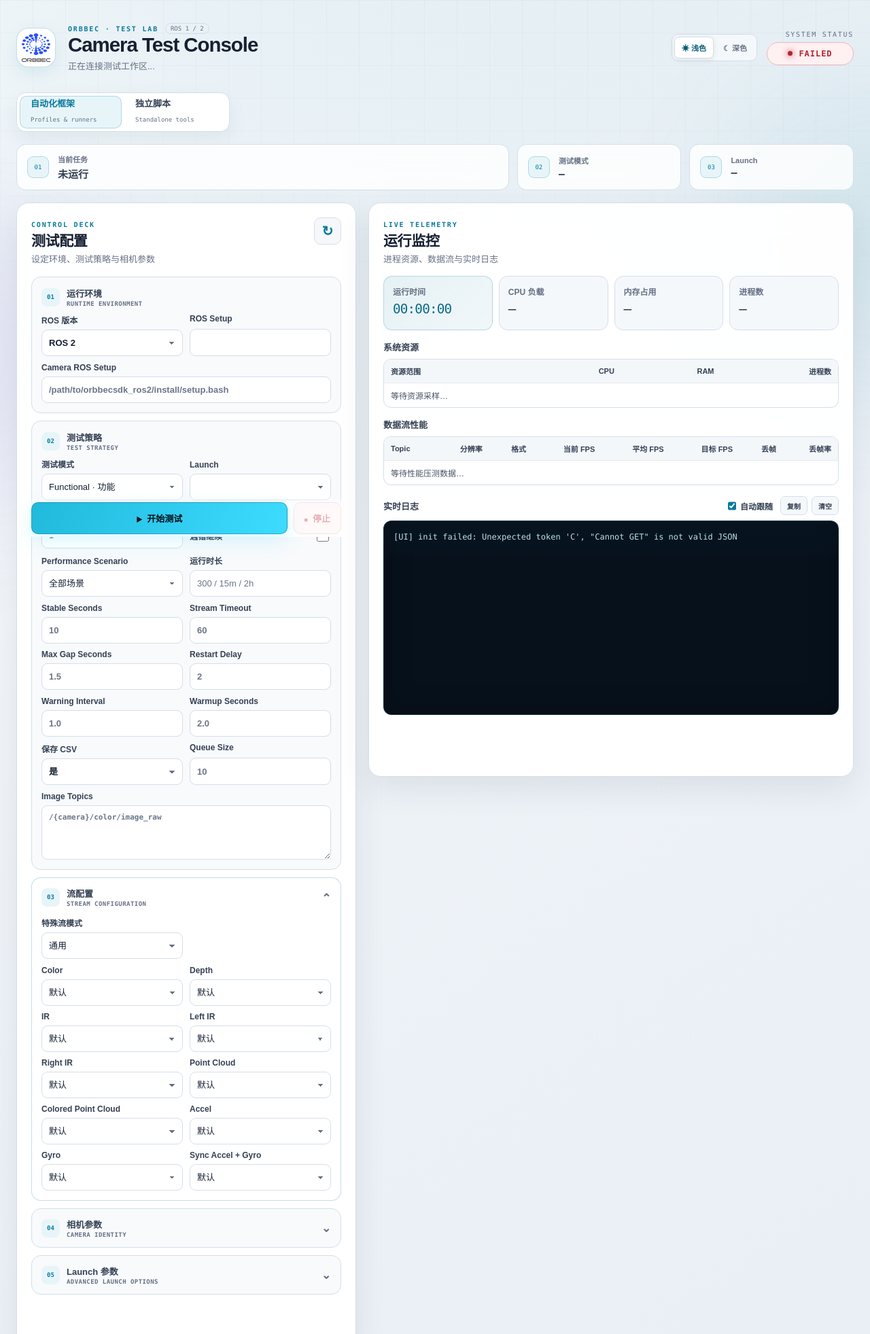
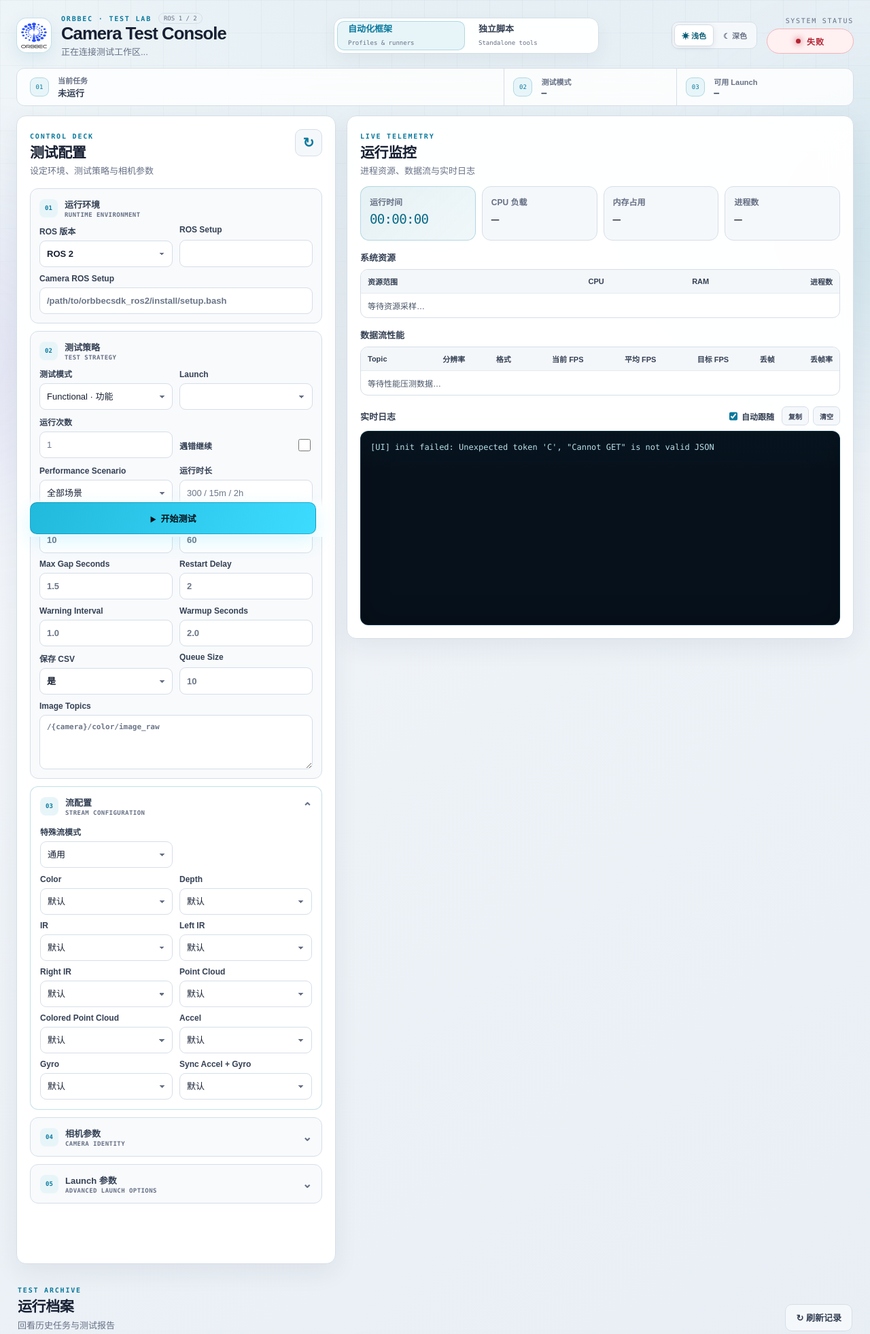
Before and after one commit to obshenlanzhou/ob_Auto_Test_ROS, a Python web app: template auto_test_ws/src/orbbec_camera_auto_test_ui/orbbec_camera_auto_test_ui/templates/index.html in a window 1280 px wide. Shown: the top 1963 px of the page at 68% size. Run offline with Jinja, Linux system fonts and the light colour scheme; the template is opened without the code that fills it, so the values that code supplies are empty.

Commit message:
feat(ui): add localized status labels and enhance workspace navigation

```diff
--- a/auto_test_ws/src/orbbec_camera_auto_test_ui/orbbec_camera_auto_test_ui/static/app.js
+++ b/auto_test_ws/src/orbbec_camera_auto_test_ui/orbbec_camera_auto_test_ui/static/app.js
@@ -18,6 +18,16 @@ const THEME_COLORS = {
   dark: "#07101d",
 };
 const ACTIVE_RUN_STATUSES = new Set(["starting", "running", "stopping"]);
+const STATUS_LABELS = {
+  idle: "空闲",
+  starting: "启动中",
+  running: "运行中",
+  stopping: "停止中",
+  passed: "已通过",
+  failed: "失败",
+  interrupted: "已中断",
+  warning: "警告",
+};
 const DEFAULT_SETUPS = {
   "2": {
     ros: "/opt/ros/humble/setup.bash",
@@ -469,29 +479,57 @@ function setStatus(status) {
   const dot = document.createElement("i");
   dot.setAttribute("aria-hidden", "true");
   const label = document.createElement("span");
-  label.textContent = value;
+  label.textContent = STATUS_LABELS[value] || value;
   node.replaceChildren(dot, label);
   node.className = `status-pill ${value}`;
-  const running = ["starting", "running", "stopping"].includes(status);
+  const running = ACTIVE_RUN_STATUSES.has(value);
   $("startButton").disabled = running;
   $("stopButton").disabled = !running;
+  $("stopButton").classList.toggle("is-hidden", !running);
   $("standaloneStartButton").disabled = running;
   $("standaloneStopButton").disabled = !running;
+  $("standaloneStopButton").classList.toggle("is-hidden", !running);
+
+  const showMonitor = value !== "idle";
+  $("monitorEmpty").classList.toggle("is-hidden", showMonitor);
+  $("monitorContent").classList.toggle("is-hidden", !showMonitor);
+  $("monitorEmpty").closest(".monitor").dataset.state = value;
+}
+
+function updateMonitorEmptyCopy() {
+  const standalone = state.workspace === "standalone";
+  $("monitorEmptyTitle").textContent = standalone ? "等待独立脚本" : "等待测试任务";
+  $("monitorEmptyDescription").textContent = standalone
+    ? "选择一个独立工具并检查必要参数，启动指令、运行进度与日志会显示在这里。"
+    : "在左侧完成环境与测试策略配置，运行指标、数据流与实时日志会显示在这里。";
 }
 
 function switchWorkspace(workspace, updateUrl = true) {
   state.workspace = workspace === "standalone" ? "standalone" : "framework";
   $("frameworkWorkspaceButton").classList.toggle("active", state.workspace === "framework");
   $("standaloneWorkspaceButton").classList.toggle("active", state.workspace === "standalone");
+  $("frameworkWorkspaceButton").setAttribute(
+    "aria-pressed",
+    String(state.workspace === "framework")
+  );
+  $("standaloneWorkspaceButton").setAttribute(
+    "aria-pressed",
+    String(state.workspace === "standalone")
+  );
   for (const panel of document.querySelectorAll("[data-workspace-panel]")) {
     panel.classList.toggle("is-hidden", panel.dataset.workspacePanel !== state.workspace);
   }
   $("launchCount").textContent =
     state.workspace === "standalone"
-      ? `${state.standaloneTests.length} · TOOLS`
+      ? `${state.standaloneTests.length} 个脚本`
       : $("launchFile").options.length
-        ? `${$("launchFile").options.length} · ROS ${$("rosVersion").value}`
+        ? `${$("launchFile").options.length} 个 · ROS ${$("rosVersion").value}`
         : "—";
+  $("resourceCountLabel").textContent =
+    state.workspace === "standalone" ? "可用脚本" : "可用 Launch";
+  $("currentModeLabel").textContent =
+    state.workspace === "standalone" ? "任务类型" : "测试模式";
+  updateMonitorEmptyCopy();
   if (updateUrl) {
     const url = new URL(window.location.href);
     if (state.workspace === "standalone") {
@@ -717,9 +755,10 @@ function renderMonitor(payload = {}) {
   $("standaloneMonitor").classList.toggle("is-hidden", !standalone);
   $("frameworkMonitor").classList.toggle("is-hidden", standalone);
   $("runMeta").classList.toggle("is-hidden", standalone);
+  const statusLabel = STATUS_LABELS[payload.status] || payload.status || "";
   $("monitorDescription").textContent = standalone
-    ? "启动指令、运行进度与实时日志"
-    : "进程资源、数据流与实时日志";
+    ? `独立脚本进度与实时日志${statusLabel ? ` · ${statusLabel}` : ""}`
+    : `进程资源、数据流与实时日志${statusLabel ? ` · ${statusLabel}` : ""}`;
 
   if (standalone) {
     $("standaloneElapsed").textContent = formatDuration(
@@ -819,6 +858,7 @@ async function loadConfig() {
     $(id).value = config.stream_options?.[name] || "";
   }
   $("workspacePath").textContent = `工作区: ${config.auto_test_ws}`;
+  $("workspacePath").title = config.auto_test_ws || "";
   updateRosVersionControls({ fillBlank: true });
 }
 
@@ -842,7 +882,9 @@ function loadLaunchFiles() {
   const configured = state.config.ros_version === rosVersion ? state.config.launch_file : "";
   renderLaunchFileOptions(files, configured);
   $("launchFile").title = `内置 ${files.length} 个 ROS${rosVersion} 单相机 Launch`;
-  $("launchCount").textContent = `${files.length} · ROS ${rosVersion}`;
+  if (state.workspace === "framework") {
+    $("launchCount").textContent = `${files.length} 个 · ROS ${rosVersion}`;
+  }
   updateLaunchConfigOptions(configured ? state.config.launch_config : "");
 }
 
@@ -853,7 +895,10 @@ async function pollStatus() {
     if (payload.run_id) {
       $("runMeta").textContent = `${payload.run_id} ${payload.exit_code === null ? "" : `exit=${payload.exit_code}`}`;
       $("currentRunId").textContent = payload.run_id;
-      $("currentMode").textContent = payload.mode || "-";
+      $("currentMode").textContent =
+        payload.runner_type === "standalone"
+          ? state.standaloneTest?.title || "独立脚本"
+          : payload.mode || "-";
     } else {
       $("runMeta").textContent = "";
       $("currentRunId").textContent = "未运行";
@@ -1189,6 +1234,11 @@ async function loadRunDetail(runId) {
 async function init() {
   initTheme();
   setStatus("idle");
+  const initialWorkspace =
+    new URLSearchParams(window.location.search).get("workspace") === "standalone"
+      ? "standalone"
+      : "framework";
+  switchWorkspace(initialWorkspace, false);
   $("runForm").addEventListener("submit", startRun);
   $("standaloneForm").addEventListener("submit", startStandaloneRun);
   $("stopButton").addEventListener("click", stopRun);
@@ -1228,11 +1278,6 @@ async function init() {
   await loadConfig();
   await loadStandaloneTests();
   loadLaunchFiles();
-  const initialWorkspace =
-    new URLSearchParams(window.location.search).get("workspace") === "standalone"
-      ? "standalone"
-      : "framework";
-  switchWorkspace(initialWorkspace, false);
   await loadRuns();
   await pollStatus();
   state.polling = setInterval(pollStatus, 1000);
--- a/auto_test_ws/src/orbbec_camera_auto_test_ui/orbbec_camera_auto_test_ui/static/style.css
+++ b/auto_test_ws/src/orbbec_camera_auto_test_ui/orbbec_camera_auto_test_ui/static/style.css
@@ -48,7 +48,7 @@
   --code-muted: #668092;
   --inset-highlight: rgba(255, 255, 255, 0.72);
   --scrollbar: #9babbc;
-  --radius: 18px;
+  --radius: 14px;
   --radius-sm: 11px;
   --shadow: 0 18px 48px rgba(31, 49, 69, 0.09);
   --font: "DM Sans", "PingFang SC", "Microsoft YaHei", sans-serif;
@@ -219,18 +219,18 @@ textarea:disabled {
 }
 
 .shell {
-  width: min(1580px, calc(100vw - 48px));
+  width: min(1680px, calc(100vw - 48px));
   margin: 0 auto;
-  padding: 26px 0 56px;
+  padding: 18px 0 48px;
 }
 
 .topbar {
-  display: flex;
+  display: grid;
+  grid-template-columns: minmax(360px, auto) minmax(320px, 1fr) auto;
   align-items: center;
-  justify-content: space-between;
-  gap: 24px;
-  min-height: 88px;
-  margin-bottom: 22px;
+  gap: 22px;
+  min-height: 68px;
+  margin-bottom: 14px;
 }
 
 .header-tools {
@@ -273,15 +273,15 @@ textarea:disabled {
   display: flex;
   align-items: center;
   min-width: 0;
-  gap: 18px;
+  gap: 14px;
 }
 
 .brand-mark {
-  width: 58px;
-  height: 58px;
-  flex: 0 0 58px;
+  width: 52px;
+  height: 52px;
+  flex: 0 0 52px;
   border: 1px solid var(--primary-line);
-  border-radius: 18px;
+  border-radius: 15px;
   overflow: hidden;
   background: #ffffff;
   box-shadow: 0 8px 24px var(--primary-wash-strong);
@@ -331,8 +331,8 @@ p {
 }
 
 h1 {
-  margin-bottom: 4px;
-  font-size: clamp(25px, 2.3vw, 36px);
+  margin-bottom: 2px;
+  font-size: clamp(24px, 2vw, 31px);
   line-height: 1.12;
   letter-spacing: -0.035em;
 }
@@ -356,6 +356,13 @@ h3 {
   overflow-wrap: anywhere;
   color: var(--muted);
   font-size: 13px;
+}
+
+#workspacePath {
+  max-width: min(34vw, 520px);
+  overflow: hidden;
+  text-overflow: ellipsis;
+  white-space: nowrap;
 }
 
 .status-stack {
@@ -431,9 +438,15 @@ h3 {
 
 .summary-strip {
   display: grid;
-  grid-template-columns: minmax(280px, 1.5fr) repeat(2, minmax(160px, 0.5fr));
-  gap: 12px;
-  margin-bottom: 18px;
+  grid-template-columns: minmax(260px, 1.4fr) repeat(2, minmax(160px, 0.5fr));
+  gap: 0;
+  margin-bottom: 14px;
+  border: 1px solid var(--line);
+  border-radius: 12px;
+  padding: 0 6px;
+  background: var(--metric-bg);
+  box-shadow: inset 0 1px var(--inset-highlight);
+  backdrop-filter: blur(14px);
 }
 
 .metric {
@@ -441,19 +454,22 @@ h3 {
   min-width: 0;
   align-items: center;
   gap: 13px;
-  border: 1px solid var(--line);
-  border-radius: 14px;
-  padding: 13px 15px;
-  background: var(--metric-bg);
-  box-shadow: inset 0 1px var(--inset-highlight);
-  backdrop-filter: blur(14px);
+  border: 0;
+  border-radius: 0;
+  padding: 9px 13px;
+  background: transparent;
+  box-shadow: none;
+}
+
+.metric + .metric {
+  border-left: 1px solid var(--line);
 }
 
 .metric-icon {
   display: grid;
-  width: 32px;
-  height: 32px;
-  flex: 0 0 32px;
+  width: 28px;
+  height: 28px;
+  flex: 0 0 28px;
   place-items: center;
   border: 1px solid var(--primary-line);
   border-radius: 9px;
@@ -469,7 +485,7 @@ h3 {
 
 .metric small {
   display: block;
-  margin-bottom: 3px;
+  margin-bottom: 1px;
   color: var(--muted);
   font-size: 11px;
   font-weight: 700;
@@ -480,7 +496,7 @@ h3 {
   overflow: hidden;
   color: var(--text-soft);
   font-family: var(--mono);
-  font-size: 15px;
+  font-size: 13px;
   font-weight: 600;
   text-overflow: ellipsis;
   white-space: nowrap;
@@ -488,8 +504,8 @@ h3 {
 
 .layout {
   display: grid;
-  grid-template-columns: minmax(420px, 500px) minmax(0, 1fr);
-  gap: 18px;
+  grid-template-columns: minmax(410px, 470px) minmax(0, 1fr);
+  gap: 16px;
   align-items: start;
 }
 
@@ -497,17 +513,19 @@ h3 {
   display: inline-grid;
   grid-template-columns: repeat(2, minmax(150px, 1fr));
   gap: 4px;
-  margin-bottom: 18px;
+  width: min(100%, 390px);
+  margin: 0;
   border: 1px solid var(--line);
   border-radius: 14px;
   padding: 4px;
   background: var(--surface);
   box-shadow: 0 10px 28px rgba(31, 49, 69, 0.06);
+  justify-self: center;
 }
 
 .workspace-switch button {
   display: grid;
-  min-height: 48px;
+  min-height: 43px;
   gap: 2px;
   border-color: transparent;
   background: transparent;
@@ -531,13 +549,13 @@ h3 {
   border: 1px solid var(--line);
   border-radius: var(--radius);
   background: var(--surface);
-  box-shadow: var(--shadow), inset 0 1px var(--inset-highlight);
+  box-shadow: 0 12px 36px rgba(31, 49, 69, 0.07), inset 0 1px var(--inset-highlight);
   backdrop-filter: blur(22px);
 }
 
 .controls,
 .monitor {
-  padding: 21px;
+  padding: 19px;
 }
 
 .controls {
@@ -568,8 +586,8 @@ h3 {
   gap: 10px;
   margin: 0;
   border: 1px solid var(--line);
-  border-radius: 14px;
-  padding: 14px;
+  border-radius: 12px;
+  padding: 13px;
   background: var(--section-bg);
   transition: border-color 160ms ease, background 160ms ease;
 }
@@ -959,11 +977,124 @@ button.danger {
 }
 
 .monitor {
-  min-height: 845px;
+  position: sticky;
+  top: 14px;
+  min-height: 620px;
 }
 
 .monitor-header {
-  margin-bottom: 16px;
+  margin-bottom: 14px;
+}
+
+.monitor-empty {
+  display: grid;
+  min-height: 490px;
+  place-content: center;
+  justify-items: center;
+  border: 1px dashed var(--line);
+  border-radius: 12px;
+  padding: 36px;
+  background:
+    radial-gradient(circle at 50% 38%, var(--primary-wash-strong), transparent 34%),
+    var(--section-bg);
+  color: var(--muted);
+  text-align: center;
+}
+
+.monitor-empty-mark {
+  position: relative;
+  display: grid;
+  width: 64px;
+  height: 64px;
+  margin-bottom: 18px;
+  place-items: center;
+  border: 1px solid var(--primary-line);
+  border-radius: 20px;
+  background: var(--primary-soft);
+  box-shadow: 0 14px 36px var(--primary-wash-strong);
+}
+
+.monitor-empty-mark::before,
+.monitor-empty-mark::after {
+  position: absolute;
+  border: 1px solid var(--primary-line);
+  border-radius: 50%;
+  content: "";
+}
+
+.monitor-empty-mark::before {
+  width: 28px;
+  height: 28px;
+}
+
+.monitor-empty-mark::after {
+  width: 12px;
+  height: 12px;
+  background: var(--primary);
+  box-shadow: 0 0 18px var(--primary);
+}
+
+.monitor-empty-mark i {
+  position: absolute;
+  width: 4px;
+  height: 4px;
+  border-radius: 50%;
+  background: var(--primary);
+}
+
+.monitor-empty-mark i:nth-child(1) { transform: translate(-22px, 17px); }
+.monitor-empty-mark i:nth-child(2) { transform: translate(22px, 17px); }
+.monitor-empty-mark i:nth-child(3) { transform: translateY(-23px); }
+
+.monitor-empty h3 {
+  margin: 7px 0 6px;
+  color: var(--text-soft);
+  font-size: 18px;
+}
+
+.monitor-empty p {
+  max-width: 440px;
+  margin: 0;
+  color: var(--muted);
+  font-size: 12px;
+  line-height: 1.65;
+}
+
+.monitor-empty-hints {
+  display: flex;
+  flex-wrap: wrap;
+  justify-content: center;
+  gap: 8px;
+  margin-top: 22px;
+}
+
+.monitor-empty-hints span {
+  display: inline-flex;
+  align-items: center;
+  gap: 7px;
+  border: 1px solid var(--line);
+  border-radius: 999px;
+  padding: 6px 10px 6px 7px;
+  background: var(--surface-solid);
+  color: var(--muted);
+  font-size: 10px;
+  font-weight: 700;
+}
+
+.monitor-empty-hints b {
+  display: grid;
+  width: 18px;
+  height: 18px;
+  place-items: center;
+  border-radius: 50%;
+  background: var(--primary-soft);
+  color: var(--primary);
+  font-family: var(--mono);
+  font-size: 8px;
+}
+
+.monitor-content {
+  min-width: 0;
 }
 
 .run-meta {
--- a/auto_test_ws/src/orbbec_camera_auto_test_ui/orbbec_camera_auto_test_ui/templates/index.html
+++ b/auto_test_ws/src/orbbec_camera_auto_test_ui/orbbec_camera_auto_test_ui/templates/index.html
@@ -34,6 +34,16 @@
             <p id="workspacePath">正在连接测试工作区...</p>
           </div>
         </div>
+
+        <nav class="workspace-switch" aria-label="测试入口">
+          <button type="button" class="active" id="frameworkWorkspaceButton" data-workspace="framework">
+            <span>自动化框架</span><small>Profiles &amp; runners</small>
+          </button>
+          <button type="button" id="standaloneWorkspaceButton" data-workspace="standalone">
+            <span>独立脚本</span><small>Standalone tools</small>
+          </button>
+        </nav>
+
         <div class="header-tools">
           <div class="theme-switch" role="group" aria-label="页面主题">
             <button type="button" data-theme-value="light" aria-pressed="true"><span aria-hidden="true">☀</span> 浅色</button>
@@ -48,15 +58,6 @@
         </div>
       </header>
 
-      <nav class="workspace-switch" aria-label="测试入口">
-        <button type="button" class="active" id="frameworkWorkspaceButton" data-workspace="framework">
-          <span>自动化框架</span><small>Profiles & runners</small>
-        </button>
-        <button type="button" id="standaloneWorkspaceButton" data-workspace="standalone">
-          <span>独立脚本</span><small>Standalone tools</small>
-        </button>
-      </nav>
-
       <section class="summary-strip" aria-label="运行概览">
         <div class="metric metric-run">
           <span class="metric-icon" aria-hidden="true">01</span>
@@ -64,11 +65,11 @@
         </div>
         <div class="metric">
           <span class="metric-icon" aria-hidden="true">02</span>
-          <div><small>测试模式</small><strong id="currentMode">—</strong></div>
+          <div><small id="currentModeLabel">测试模式</small><strong id="currentMode">—</strong></div>
         </div>
         <div class="metric">
           <span class="metric-icon" aria-hidden="true">03</span>
-          <div><small>Launch</small><strong id="launchCount">—</strong></div>
+          <div><small id="resourceCountLabel">可用 Launch</small><strong id="launchCount">—</strong></div>
         </div>
       </section>
 
@@ -213,7 +214,7 @@
 
           <div class="actions">
             <button type="submit" class="primary" id="startButton"><span class="button-icon" aria-hidden="true">▶</span>开始测试</button>
-            <button type="button" class="danger" id="stopButton"><span class="button-icon" aria-hidden="true">■</span>停止</button>
+            <button type="button" class="danger is-hidden" id="stopButton"><span class="button-icon" aria-hidden="true">■</span>停止</button>
           </div>
         </form>
 
@@ -256,7 +257,7 @@
 
           <div class="actions">
             <button type="submit" class="primary" id="standaloneStartButton"><span class="button-icon" aria-hidden="true">▶</span>运行独立脚本</button>
-            <button type="button" class="danger" id="standaloneStopButton"><span class="button-icon" aria-hidden="true">■</span>停止</button>
+            <button type="button" class="danger is-hidden" id="standaloneStopButton"><span class="button-icon" aria-hidden="true">■</span>停止</button>
           </div>
         </form>
 
@@ -270,6 +271,19 @@
             <span id="runMeta" class="run-meta"></span>
           </div>
 
+          <section class="monitor-empty" id="monitorEmpty" aria-live="polite">
+            <div class="monitor-empty-mark" aria-hidden="true"><i></i><i></i><i></i></div>
+            <span class="panel-kicker">READY TO RUN</span>
+            <h3 id="monitorEmptyTitle">等待测试任务</h3>
+            <p id="monitorEmptyDescription">在左侧完成配置并开始测试，运行指标与实时日志会显示在这里。</p>
+            <div class="monitor-empty-hints" aria-label="运行步骤">
+              <span><b>1</b> 选择测试</span>
+              <span><b>2</b> 检查参数</span>
+              <span><b>3</b> 开始运行</span>
+            </div>
+          </section>
+
+          <div class="monitor-content is-hidden" id="monitorContent">
             <details class="command-box" id="commandBox"></details>
 
             <section id="standaloneMonitor" class="standalone-monitor is-hidden">
@@ -327,6 +341,7 @@
               </div>
               <pre id="logOutput" class="log" aria-live="polite"></pre>
             </section>
+          </div>
         </section>
       </section>
 
```
Also changed, not shown: other parts of auto_test_ws/src/orbbec_camera_auto_test_ui/orbbec_camera_auto_test_ui/static/style.css (+41 -10 lines). Lines whose indentation alone changed are shown as unchanged.
